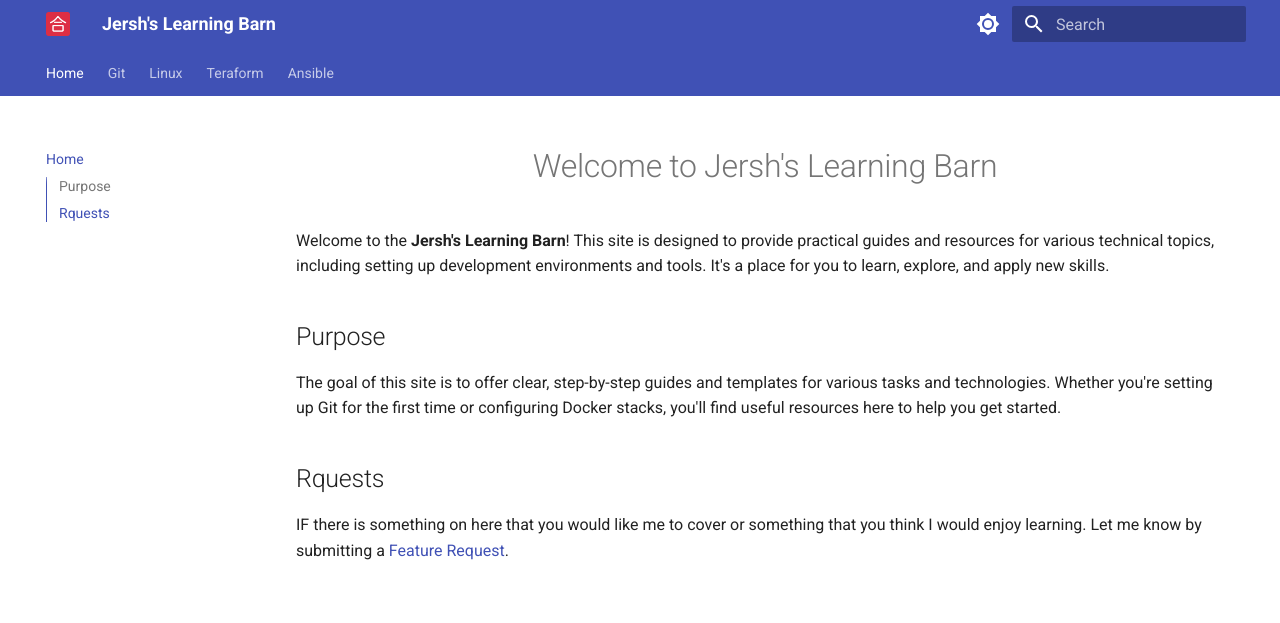
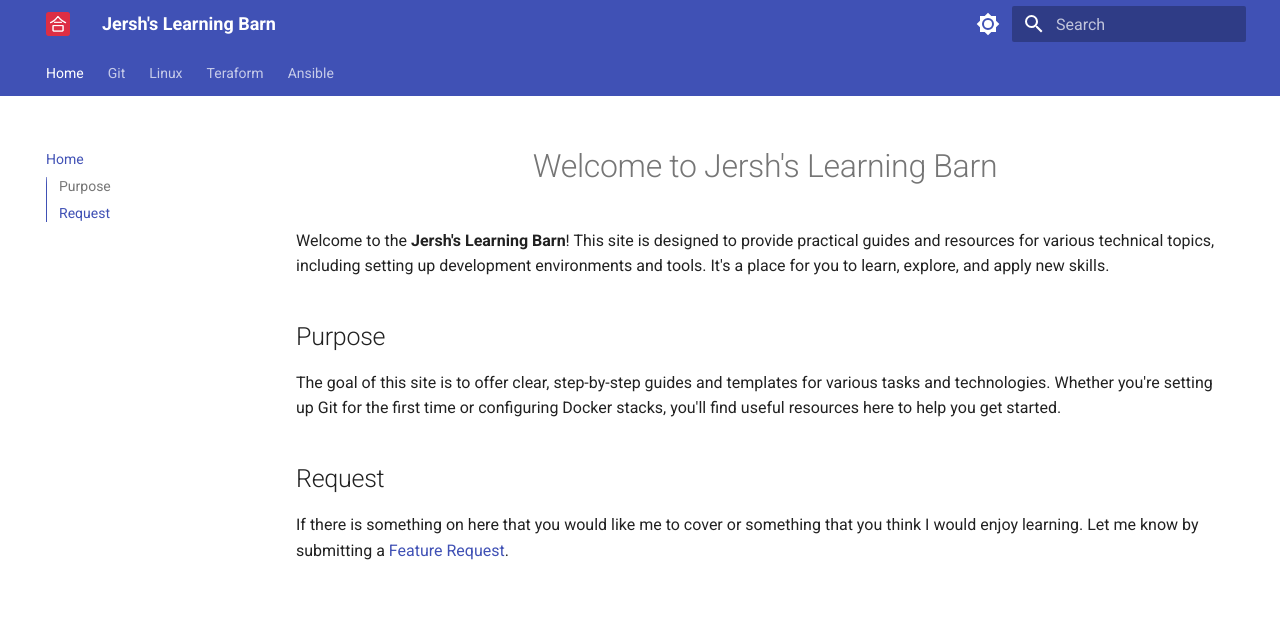
Before and after one commit to coloredbytes/learning-hub-mkdocs, an MkDocs documentation site: the page built from docs/index.md, in a window 1280 px wide. Shown: the top 623 px of the page. Built offline with MkDocs 1.6.1 and Material for MkDocs 9.7.7, drawn with Linux system fonts in a browser that asks for light colours.

Commit message:
Update index.md

```diff
--- a/docs/index.md
+++ b/docs/index.md
@@ -6,6 +6,6 @@ Welcome to the **Jersh's Learning Barn**! This site is designed to provide pract
 
 The goal of this site is to offer clear, step-by-step guides and templates for various tasks and technologies. Whether you're setting up Git for the first time or configuring Docker stacks, you'll find useful resources here to help you get started.
 
-## Rquests
+## Request
 
-IF there is something on here that you would like me to cover or something that you think I would enjoy learning. Let me know by submitting a [Feature Request](https://github.com/coloredbytes/learninghub/issues/new/choose).
+If there is something on here that you would like me to cover or something that you think I would enjoy learning. Let me know by submitting a [Feature Request](https://github.com/coloredbytes/learninghub/issues/new/choose).
```
